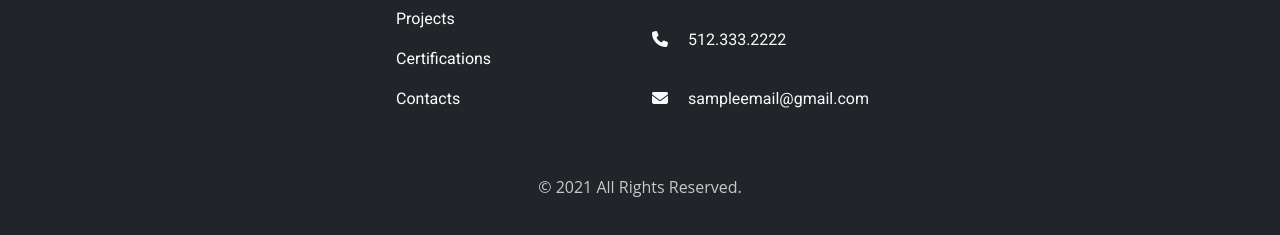
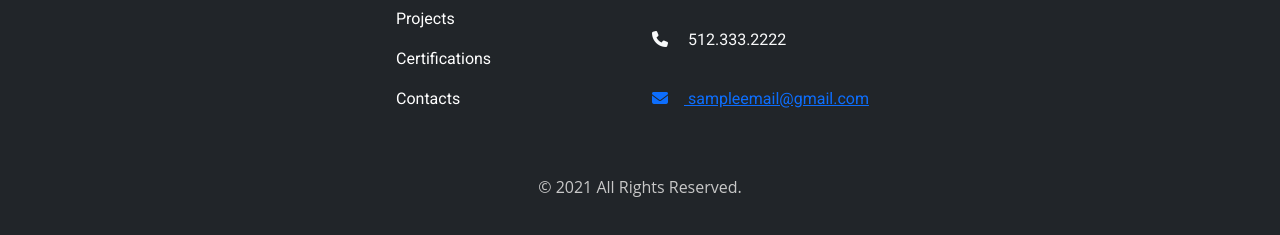
Before and after one commit to babet-ta/Digital-Project, a plain HTML site: page projects.html in a window 1280 px wide. Shown: the part 1799-2034 px from the top of the page. Drawn offline with nearby package versions, Linux system fonts and the light colour scheme; files whose address does not match are found by name.

Commit message:
Update projects.html

```diff
--- a/projects.html
+++ b/projects.html
@@ -313,8 +313,9 @@
                         <div>
                             <p><i class="fas fa-phone me-3 mb-4 "></i> 512.333.2222</p>
                             <p>
-                                <i class=" fas fa-envelope me-3 "></i>
-                                sampleemail@gmail.com
+                                <a href="mailto:sampleemail@gmail.com">
+                                    <i class=" fas fa-envelope me-3 "></i>
+                                    sampleemail@gmail.com</a>
                             </p>
                         </div>
                     </div>
```
